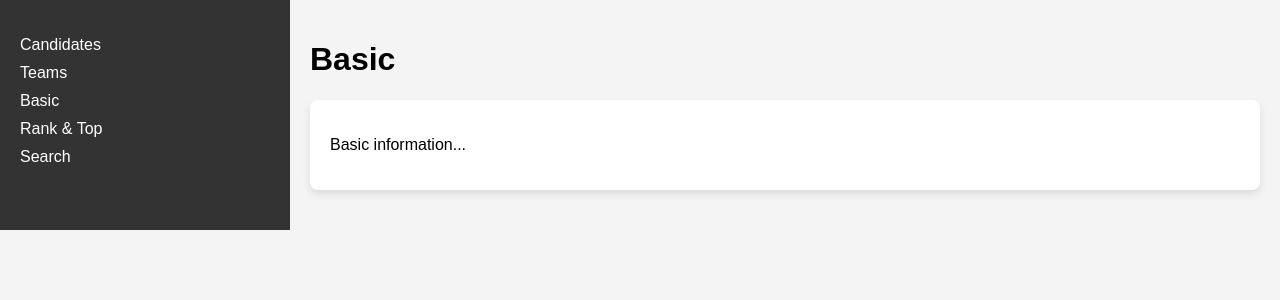
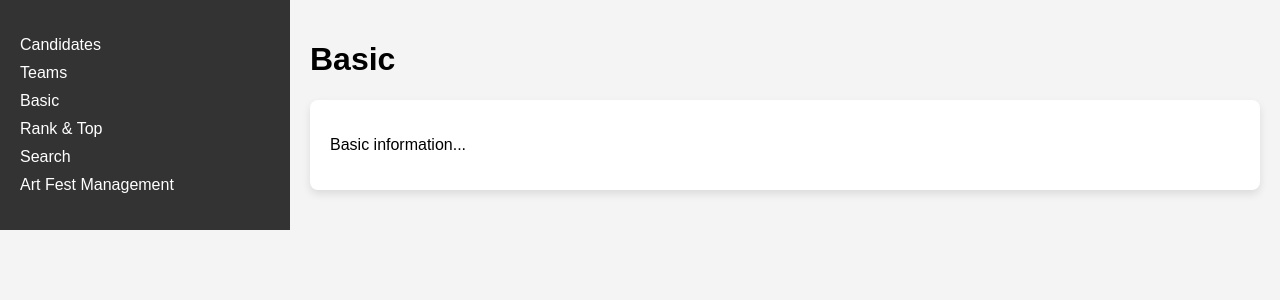
Before and after one commit to Javadamkd/art-fest-management, a Next.js app: page /basic in a window 1280 px wide. Shown: the top 300 px of the page. Built offline with nearby package versions, Linux system fonts and the light colour scheme.

Commit message:
Update basic.js

```diff
--- a/pages/basic.js
+++ b/pages/basic.js
@@ -1,50 +1,13 @@
 // pages/basic.js
-import Link from 'next/link';
+import Layout from '../components/Layout';
 
 export default function Basic() {
   return (
-    <div className="container">
-      <Sidebar />
-      <div className="content">
-        <h1>Basic</h1>
-        <div className="card">
-          <p>Basic information...</p>
-        </div>
+    <Layout>
+      <h1>Basic</h1>
+      <div className="card">
+        <p>Basic information...</p>
       </div>
-    </div>
+    </Layout>
   );
 }
-
-function Sidebar() {
-  return (
-    <div className="sidebar">
-      <ul>
-        <li>
-          <Link href="/candidates">
-            Candidates
-          </Link>
-        </li>
-        <li>
-          <Link href="/teams">
-            Teams
-          </Link>
-        </li>
-        <li>
-          <Link href="/basic">
-            Basic
-          </Link>
-        </li>
-        <li>
-          <Link href="/rank-top">
-            Rank & Top
-          </Link>
-        </li>
-        <li>
-          <Link href="/search">
-            Search
-          </Link>
-        </li>
-      </ul>
-    </div>
-  );
-}
```
